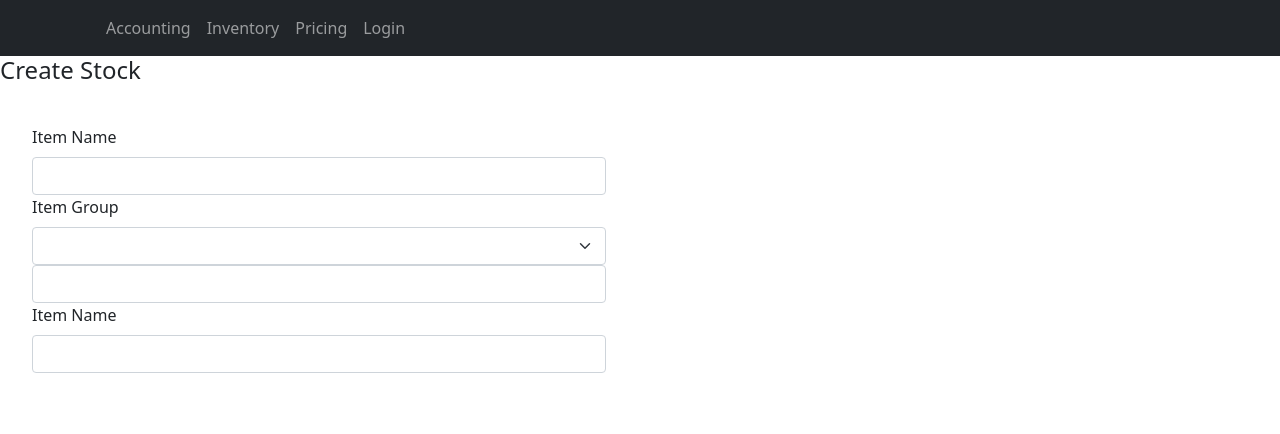
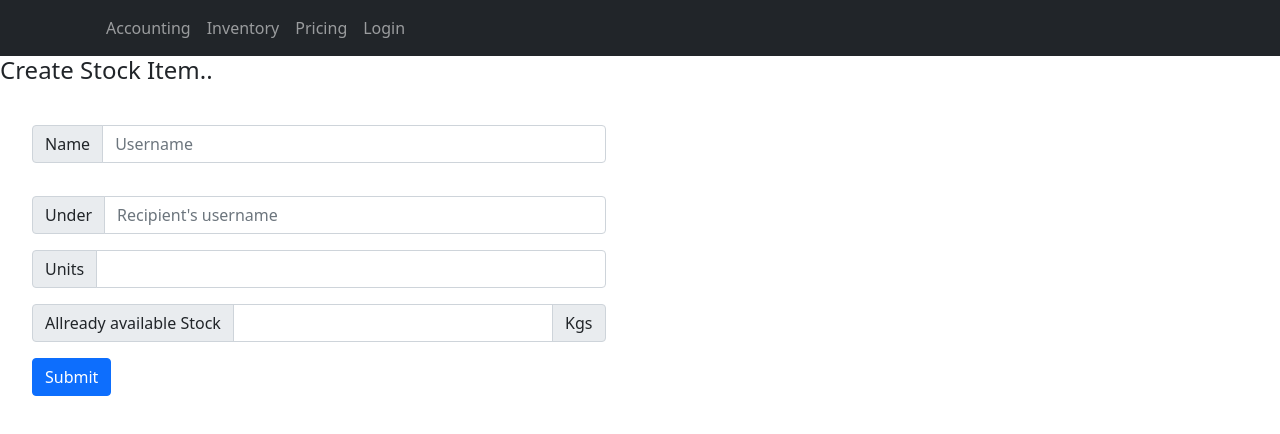
Before and after one commit to vishakhviswan/inventary-and-accounting, a React (Create React App) app: page /stockcreate in a window 1280 px wide. Shown: the top 434 px of the page. Built offline with nearby package versions, Linux system fonts and the light colour scheme; no server answers.

Commit message:
Full UI Change From Here

```diff
--- a/src/App.js
+++ b/src/App.js
@@ -33,8 +33,8 @@ function App() {
         <Routes>
           <Route exact path="/" element={<DashBoard />} />
           <Route path="/signin" element={<SignIn />} />
-          <Route path="processing" element={<ProcessingPage />} />
-          <Route path="stockcreate" element={<CreateStockPage />} />
+          <Route path="/processing" element={<ProcessingPage />} />
+          <Route path="/stockcreate" element={<CreateStockPage />} />
           <Route path="/addusers" element={<AddUsersPage />} />
           <Route path="/userslist" element={<ListOfUsersPage />} />
           <Route path="/arrivedmaterials" element={<ArrivedMaterialsPage />} />
--- a/src/Components/Navbar.js
+++ b/src/Components/Navbar.js
@@ -25,7 +25,7 @@ function NavbarHeader() {
             </Nav.Link>
             <Nav.Link
               onClick={() => {
-                navigate("/inventory");
+                navigate("/processing");
               }}
             >
               Inventory
--- a/src/containers/inventory/CreateStock.js
+++ b/src/containers/inventory/CreateStock.js
@@ -1,28 +1,48 @@
 import React from "react";
-import { Container, Form } from "react-bootstrap";
-import './Inventory.css'
+import { Button, Container, Form, FormControl, FormGroup, InputGroup } from "react-bootstrap";
+import "./Inventory.css";
 function CreateStock() {
   return (
     <div>
       <div>
-        <h4>Create Stock</h4>
+        <h4>Create Stock Item..</h4>
         <Container className="createStock_Container">
           <Form>
-            <Form.Group>
-              <Form.Label>Item Name</Form.Label>
-              <Form.Control />
-            </Form.Group>
-                      <Form.Group>
+            <InputGroup className="mb-3">
+              <InputGroup.Text id="basic-addon1">Name</InputGroup.Text>
+              <FormControl
+                placeholder="Username"
+                aria-label="Username"
+                aria-describedby="basic-addon1"
+              />
+            </InputGroup>
+            <hr />
 
-                          <Form.Label>Item Group</Form.Label>
-                          <Form.Select>
-                          </Form.Select>
-              <Form.Control />
-            </Form.Group>
-            <Form.Group>
-              <Form.Label>Item Name</Form.Label>
-              <Form.Control />
-            </Form.Group>
+            <InputGroup className="mb-3">
+              <InputGroup.Text id="basic-addon2">Under</InputGroup.Text>
+              <FormControl
+                placeholder="Recipient's username"
+                aria-label="Recipient's username"
+                aria-describedby="basic-addon2"
+              />
+            </InputGroup>
+
+            <InputGroup className="mb-3">
+              <InputGroup.Text id="basic-addon3">Units</InputGroup.Text>
+              <FormControl id="basic-url" aria-describedby="basic-addon3" />
+            </InputGroup>
+
+            <InputGroup className="mb-3">
+              <InputGroup.Text>Allready available Stock</InputGroup.Text>
+              <FormControl aria-label="Amount (to the nearest dollar)" />
+              <InputGroup.Text>Kgs</InputGroup.Text>
+            </InputGroup>
+            <div>
+
+            <Button variant="primary" type="submit">
+              Submit
+            </Button>
+            </div>
           </Form>
         </Container>
       </div>
```
